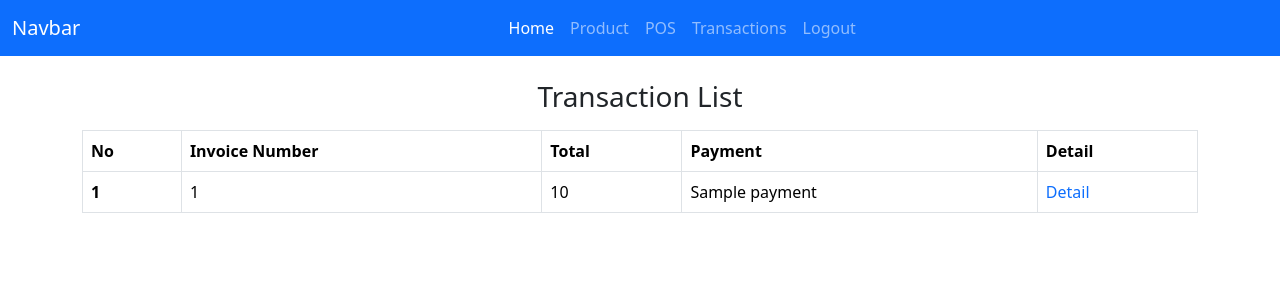
After one commit to adamxcrew/pos-mvc, a PHP site: the page made by app/views/transactions/index.php in a window 1280 px wide. The commit adds this page. Shown: the top 300 px of the page. Run offline with PHP 8.4, Linux system fonts and the light colour scheme; the template is opened without the code that fills it: most values are stand-ins (such as "Sample title", 1, 10 or a date in 2020); some libraries are stand-ins or nearby versions.

Commit message:
add transaction history

```diff
--- a/app/model/TransactionModel.php
+++ b/app/model/TransactionModel.php
@@ -7,6 +7,12 @@ class TransactionModel
     public function __construct()
     {
         $this->db = new Database();
+    }
+
+    public function getTransaction()
+    {
+        $sql = "SELECT * FROM tb_transaction";
+        return $this->db->getAll($sql);
     }
 
     public function transaction($iduser, $payment, $total)
--- a/app/views/product/index.php
+++ b/app/views/product/index.php
@@ -74,7 +74,7 @@
                         </div>
                         <div class="form-group mt-3">
                             <label for="quantity">Quantity</label>
-                            <input type="number" class="form-control" id="quantity" name="quantity" id="qty">
+                            <input type="number" class="form-control" id="quantity" name="quantity" id="qty" min=1>
                         </div>
                         <div class="form-group mt-3">
                             <label for="price">Price</label>
--- a/app/views/templates/header.php
+++ b/app/views/templates/header.php
@@ -32,6 +32,9 @@
                         <a class="nav-link" href="<?= BASEULR; ?>/pos">POS</a>
                     </li>
                     <li class="nav-item">
+                        <a class="nav-link" href="<?= BASEULR; ?>/transactions">Transactions</a>
+                    </li>
+                    <li class="nav-item">
                         <a class="nav-link" href="<?= BASEULR; ?>/auth/logout">Logout</a>
                     </li>
                 </ul>
--- /dev/null
+++ b/app/views/transactions/index.php
@@ -0,0 +1,35 @@
+<div class="container-md mt-4">
+    <div class="row">
+        <div class="col-md-12">
+            <h3 class="text-center">Transaction List</h3>
+            <div class="table-responsive-md table-sm mt-3">
+                <table class="table table-bordered">
+                    <thead>
+                        <tr>
+                            <th scope="col">No</th>
+                            <th scope="col">Invoice Number</th>
+                            <th scope="col">Total</th>
+                            <th scope="col">Payment</th>
+                            <th scope="col">Detail</th>
+                        </tr>
+                    </thead>
+                    <tbody>
+                        <?php if (!empty($data)) : ?>
+                            <?php foreach ($data as $row) : ?>
+                                <tr>
+                                    <th scope="row">1</th>
+                                    <td><?= $row['invoice_number'] ?></td>
+                                    <td><?= $row['total'] ?></td>
+                                    <td><?= $row['payment'] ?></td>
+                                    <td>
+                                        <a style="text-decoration:none;" href="<?= BASEULR ?>/transaction/delete/<?= $row['invoice_number'] ?>">Detail</a>
+                                    </td>
+                                </tr>
+                            <?php endforeach; ?>
+                        <?php endif; ?>
+                    </tbody>
+                </table>
+            </div>
+        </div>
+    </div>
+</div>
```
Also changed, not shown: app/controller/Pos.php (+1 -16 lines), app/controller/Transactions.php (added, +17 -0 lines).
